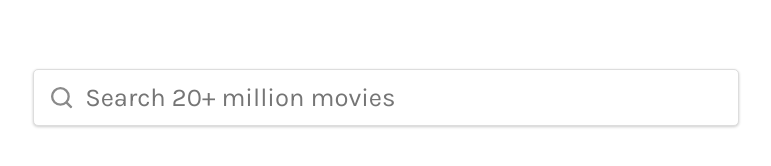
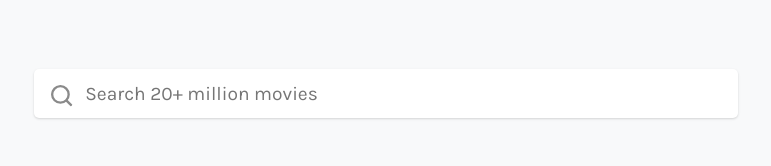
Before and after one commit to Jordakoes/IMDb-Scraper, a plain HTML site: page index.html in a window 1280 px wide. Shown: the whole page, without its empty margins (254-1025 px from the left). Drawn offline with nearby package versions, Linux system fonts and the light colour scheme.

Commit message:
Changed look

```diff
--- a/index.html
+++ b/index.html
@@ -12,7 +12,7 @@
     <link rel="stylesheet" href="style.css">
 </head>
 <body>
-    <form name='myform'>
+    <form name='myform' autocomplete="off">
         <img class="search" src="search_thin.svg" alt="">
         <input class='searchbar' onkeyup="check();"   type='text' name='name' value='' placeholder='Search 20+ million movies'>
         <p class="submit-btn"><input type='submit' onclick='check(); return false'></p>
--- a/style.css
+++ b/style.css
@@ -9,6 +9,7 @@ html, body {
     height: auto;
     padding: 0;
     margin: 3% 10%;
+    background-color: #f8f9fa;
 }
 
 #error {
@@ -25,7 +26,15 @@ input:-webkit-autofill:active  {
 } */
 
 /* Removing the focus when clicking the input field */
-input, textarea, select, a { outline: none; }
+input, textarea, select, a {
+    outline: none;
+    transition: all .3s ease-in-out;
+}
+
+input:focus {
+    /* box-shadow: 0 0 5px rgba(123, 175, 253, 1); */
+    box-shadow: 0 0 0 2pt #7baffd;
+}
 
 .submit-btn {
     display: none;
@@ -35,13 +44,14 @@ input, textarea, select, a { outline: none; }
 .searchbar {
     border-radius: 5px;
     border: none;
-    box-shadow: 0px 1px 3px rgba(0,0,0,0.2);
+    /* box-shadow: 0px 1px 3px rgba(0,0,0,0.2); */
+    box-shadow: 0 1px 3px 0 rgba(0,0,0,0.1), 0 1px 2px 0 rgba(0,0,0,0.06);
     padding: 1vw;
-    border: 1px solid #ddd;
+    /* border: 1px solid #ddd; */
     width: 50vw;
     color: #666666;
     padding-left: 4vw;
-    font-size: 2vw;
+    font-size: 1.5vw;
     background-color: white
 }
 
@@ -82,7 +92,9 @@ form .search {
     "img    plot       plot"
     "img    imdb       download";
 
-    background-color: #FAFAFA;
+    background-color: #ffffff;
+    box-shadow: 0 1px 3px 0 rgba(0,0,0,0.1), 0 1px 2px 0 rgba(0,0,0,0.06);
+
     border-radius: 8px;
     padding: 5%;
     margin-top: 3%;
```
